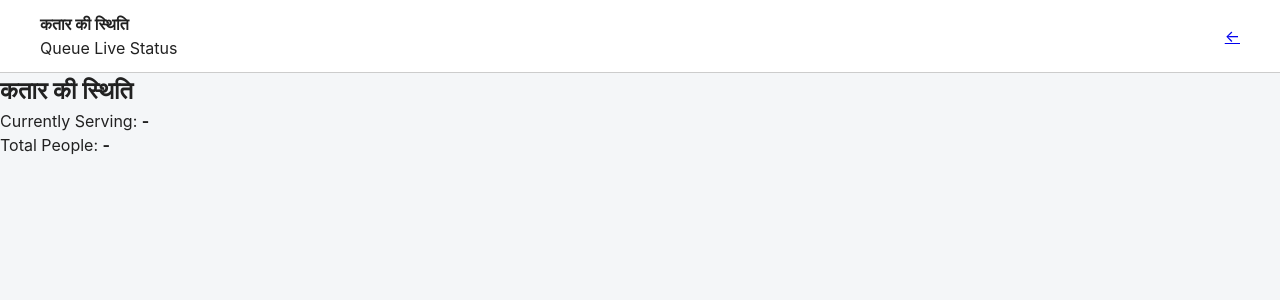
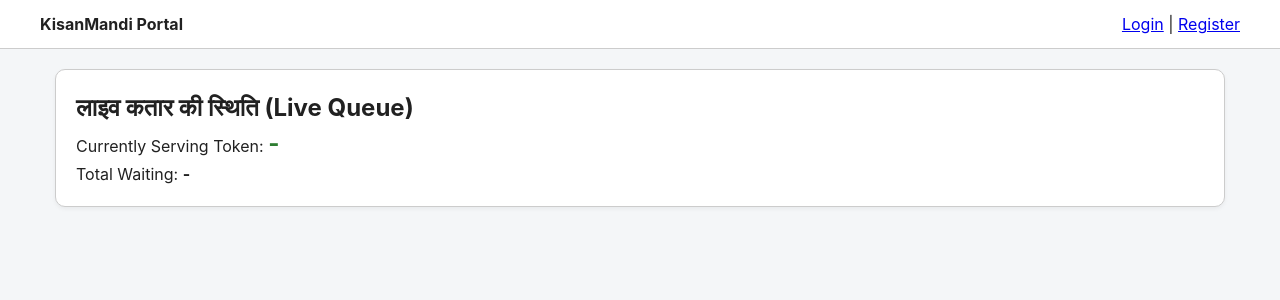
Before and after one commit to Arpit-Shubham/KisanMandi, a Flask app: template templates/queue.html in a window 1280 px wide. Shown: the top 300 px of the page. Run offline with Flask 3, Linux system fonts and the light colour scheme; the template is opened without the code that fills it, so the values that code supplies are empty.

Commit message:
Refactor queue.html to extend base template

```diff
--- a/templates/queue.html
+++ b/templates/queue.html
@@ -1,92 +1,42 @@
-<!doctype html>
-<html lang="hi">
-<head>
-<meta charset="utf-8">
-<meta name="viewport" content="width=device-width, initial-scale=1">
-<title>KisanMandi — Queue Status</title>
-<link rel="stylesheet" href="{{ url_for('static', filename='styles.css') }}">
-</head>
-<body>
-  <header class="app-header">
-    <div class="header-inner">
-      <div>
-        <strong>कतार की स्थिति</strong><br>
-        <span class="subtitle">Queue Live Status</span>
-      </div>
-      <a class="back" href="{{ url_for('home_page') }}">←</a>
-    </div>
-  </header>
+{% extends "base.html" %}
+{% block content %}
+<div class="card">
+  <h2>लाइव कतार की स्थिति (Live Queue)</h2>
+  <p>Currently Serving Token: <strong id="current" style="font-size: 1.5rem; color: var(--primary);">-</strong></p>
+  <p>Total Waiting: <strong id="total">-</strong></p>
+</div>
 
-  <h2>कतार की स्थिति</h2>
-
-<p>
-    Currently Serving:
-    <strong id="current">-</strong>
-</p>
-
-<p>
-    Total People:
-    <strong id="total">-</strong>
-</p>
-
-<div id="queueList"></div>
+<div id="queueContainer"></div>
 
 <script>
+let lastToken = null;
 
-async function loadQueue() {
+async function pollQueue() {
+  const res = await fetch("/queue");
+  const data = await res.json();
 
-    const response = await fetch("/queue");
+  if (lastToken !== null && lastToken !== data.current) {
+    sendBrowserNotification("Kisan Mandi Update", `Now serving Token #${data.current}`);
+  }
+  lastToken = data.current;
 
-    const data = await response.json();
+  document.getElementById("current").textContent = data.current ? `#${data.current}` : "None";
+  document.getElementById("total").textContent = data.total;
 
+  const container = document.getElementById("queueContainer");
+  container.innerHTML = "";
 
-    document.getElementById("current").textContent =
-        data.current
-        ? "#" + data.current
-        : "Nobody";
-
-
-    document.getElementById("total").textContent =
-        data.total;
-
-
-    const list = document.getElementById("queueList");
-
-    list.innerHTML = "";
-
-
-    data.queue.forEach(function(person) {
-
-        list.innerHTML += `
-            <div class="slot">
-
-                <strong>
-                    Token #${person.token}
-                </strong>
-
-                <p>
-                    ${person.name}
-                </p>
-
-                <p>
-                    ${person.people_ahead}
-                    people ahead
-                </p>
-
-                <p>
-                    Estimated wait:
-                    ${person.estimated_wait} min
-                </p>
-
-            </div>
-        `;
-
-    });
-
+  data.queue.forEach(item => {
+    container.innerHTML += `
+      <div class="card">
+        <strong>Token #${item.token} - ${item.name}</strong>
+        <p>People Ahead: ${item.people_ahead}</p>
+        <p>Estimated Wait: ${item.estimated_wait} mins</p>
+      </div>`;
+  });
 }
 
-loadQueue();
-
+pollQueue();
+setInterval(pollQueue, 4000); // Live poll every 4s
 </script>
-</body>
-</html>
+{% endblock %}
```
